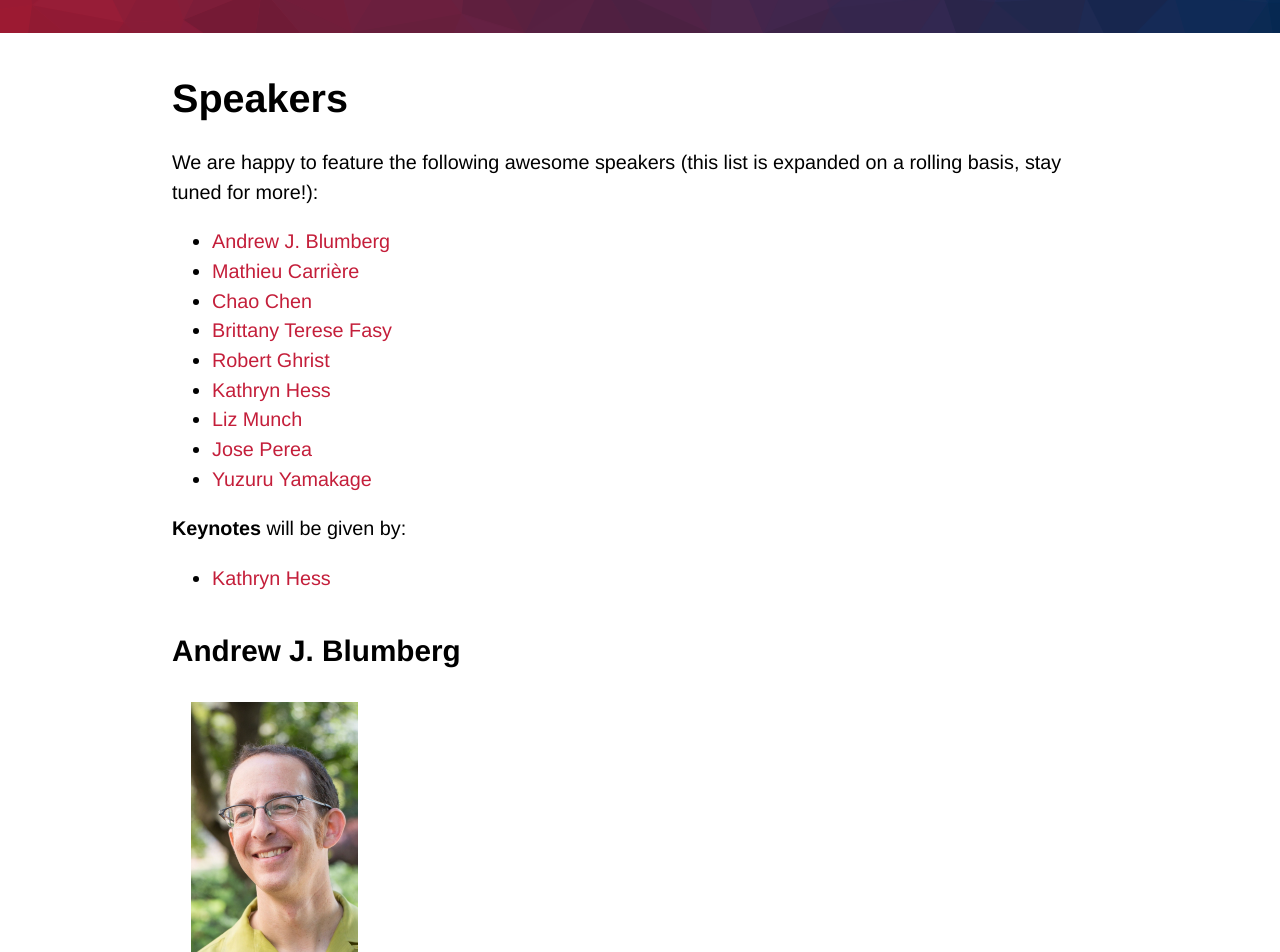
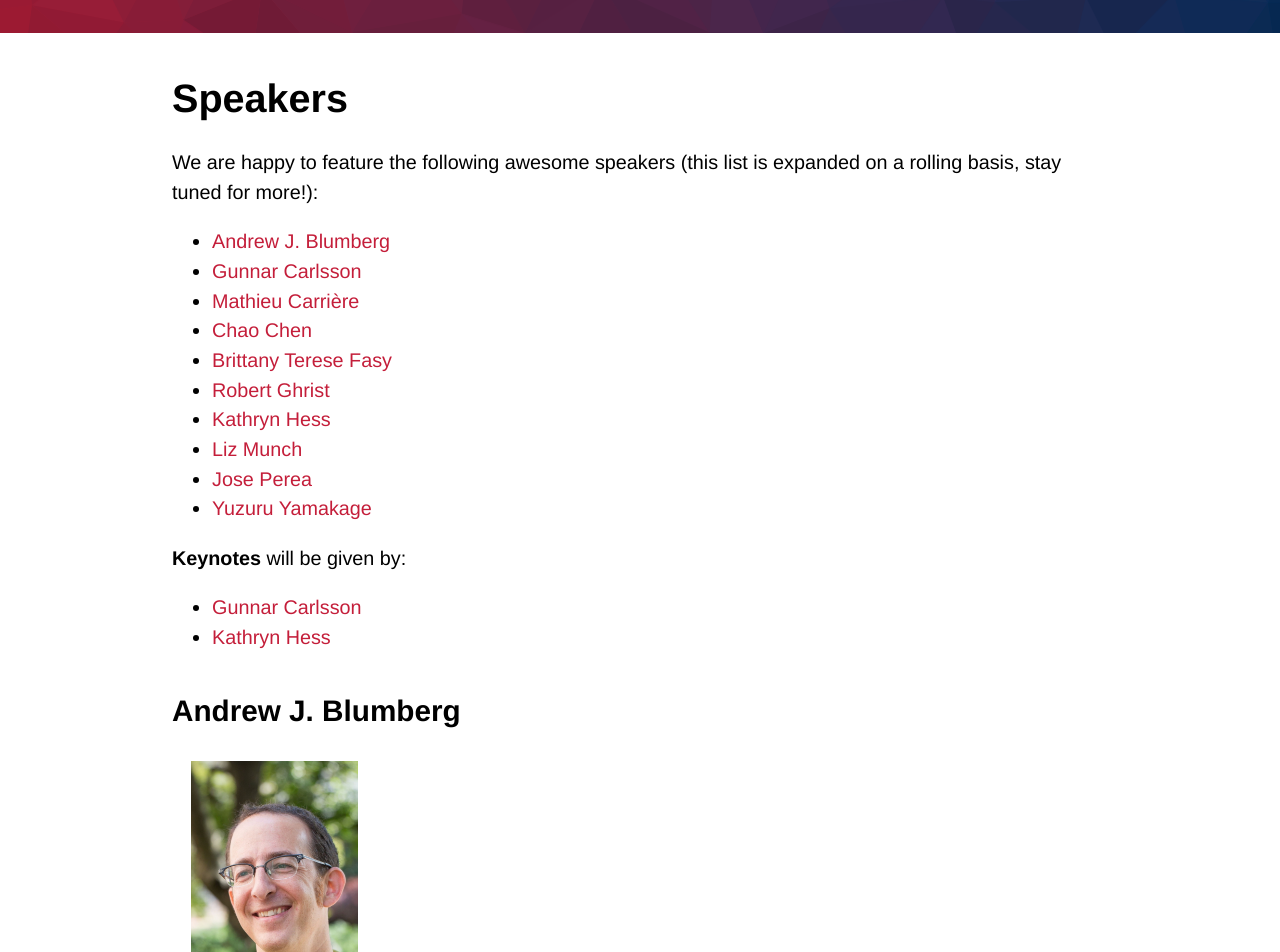
Before and after one commit to tda-in-ml/tda-in-ml.github.io, a Jekyll site: the page built from speakers.md, in a window 1280 px wide and 1400 px high, scrolled down 395 px. Shown: the top 952 px of the window. Built offline with Jekyll 4.4.1, drawn with Linux system fonts in a browser that asks for light colours; some web fonts are replaced; our own code applies the rules of GitHub Pages for plain Markdown files; some of the changed text lies outside the part shown.

Commit message:
Extended list of speakers

```diff
--- a/speakers.md
+++ b/speakers.md
@@ -8,6 +8,7 @@ We are happy to feature the following awesome speakers&nbsp;(this list
 is expanded on a rolling basis, stay tuned for more!):
 
 - [Andrew J. Blumberg](#andrew-j-blumberg)
+- [Gunnar Carlsson](#gunnar-carlsson)
 - [Mathieu Carrière](#mathieu-carrière)
 - [Chao Chen](#chao-chen)
 - [Brittany Terese Fasy](#brittany-terese-fasy)
@@ -19,6 +20,7 @@ is expanded on a rolling basis, stay tuned for more!):
 
 **Keynotes** will be given by:
 
+- [Gunnar Carlsson](#gunnar-carlsson)
 - [Kathryn Hess](#kathryn-hess)
 
 ## Andrew J. Blumberg
@@ -26,6 +28,12 @@ is expanded on a rolling basis, stay tuned for more!):
 | <img src="/assets/images/speakers/ab.jpg" alt="Andrew J. Blumberg" height="250px" /> |
 
 | **Affiliation** | [University of Texas at Austin](https://web.ma.utexas.edu/users/blumberg) |
+
+## Gunnar Carlsson
+
+| <img src="/assets/images/speakers/gc.jpg" alt="Gunnar Carlsson" height="250px" /> |
+
+| **Affiliation** | [Stanford University](http://math.stanford.edu/~gunnar) |
 
 ## Mathieu Carrière
 
```
